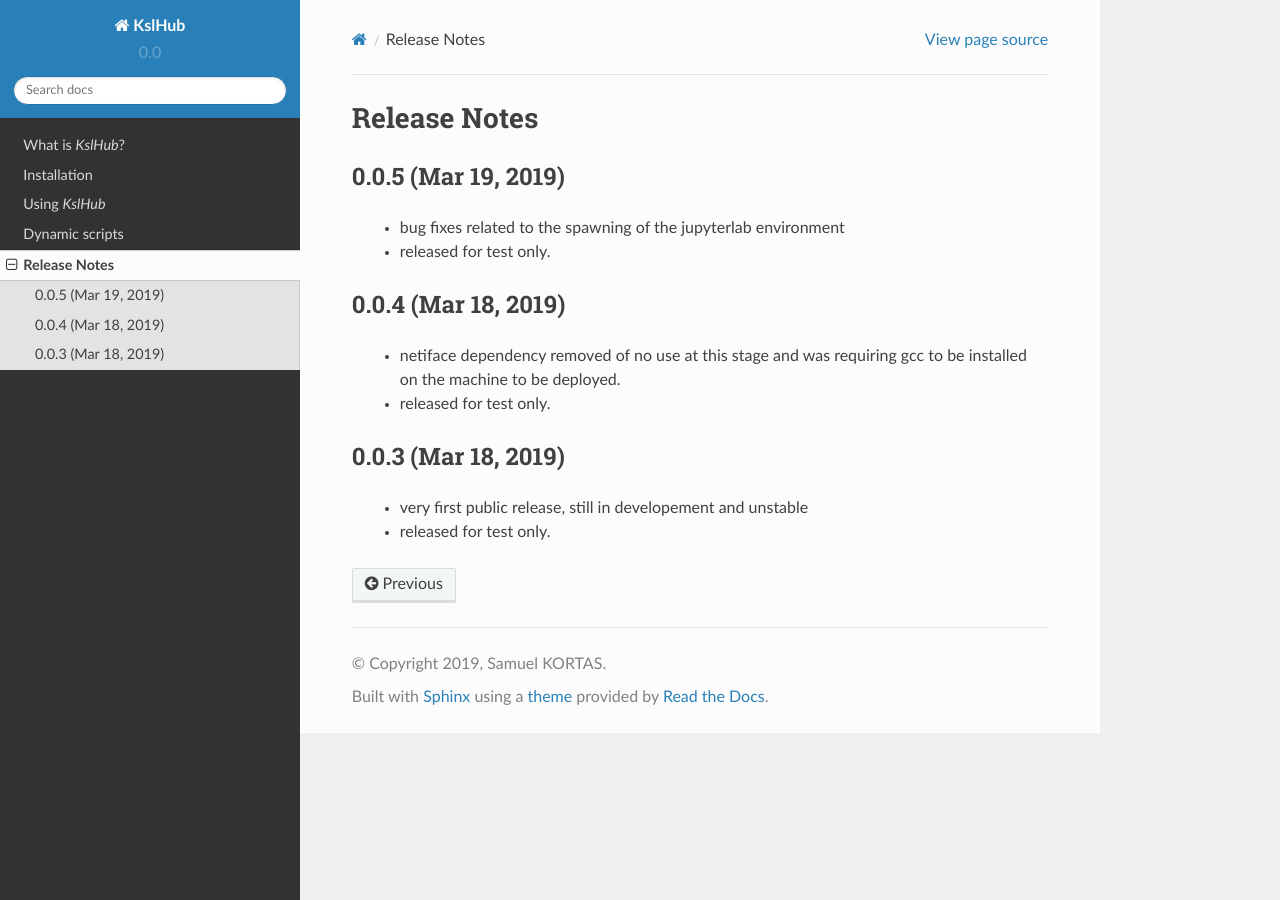
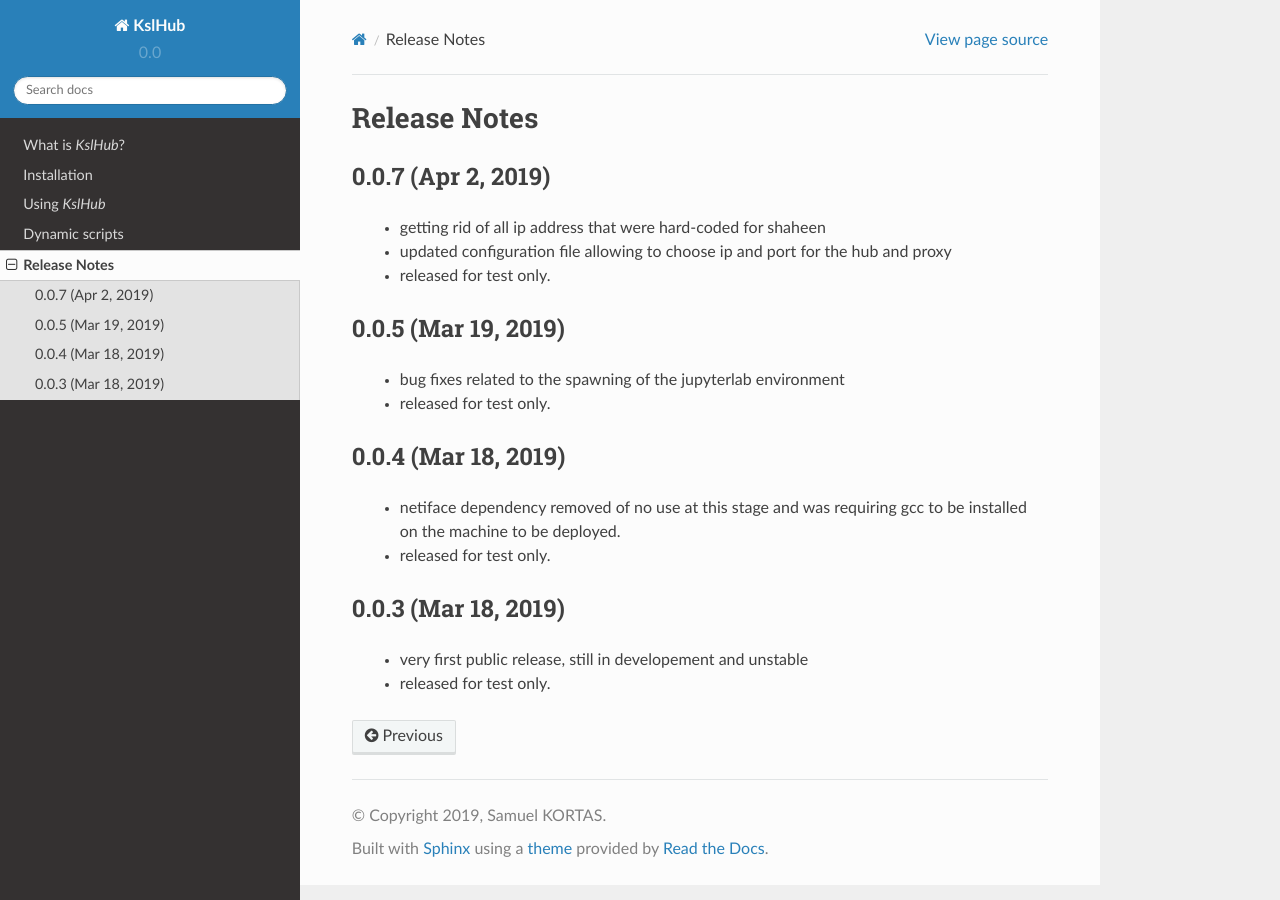
Before and after one commit to samkos/kslhub, a Sphinx documentation site: the page built from docs/release-notes.rst, in a window 1280 px wide. Built offline with Sphinx 7.4.7 and the Read the Docs theme 2.0.0, drawn with Linux system fonts in a browser that asks for light colours.

Commit message:
updating documentation, creating version 0.0.7

```diff
--- a/docs/conf.py
+++ b/docs/conf.py
@@ -56,7 +56,7 @@ author = u'Samuel KORTAS'
 # The short X.Y version.
 version = u'0.0'
 # The full version, including alpha/beta/rc tags.
-release = u'0.0.6'
+release = u'0.0.7'
 
 # The language for content autogenerated by Sphinx. Refer to documentation
 # for a list of supported languages.
--- a/docs/release-notes.rst
+++ b/docs/release-notes.rst
@@ -1,5 +1,13 @@
 Release Notes
 =============
+
+0.0.7 (Apr 2, 2019)
+-------------------
+
+    * getting rid of all ip address that were hard-coded for shaheen
+    * updated configuration file allowing to choose ip and port for the hub and proxy
+    * released for test only.
+
 
 0.0.5 (Mar 19, 2019)
 -------------------
--- a/setup.py
+++ b/setup.py
@@ -79,7 +79,7 @@ setup(
     # For a discussion on single-sourcing the version across setup.py and the
     # project code, see
     # https://packaging.python.org/en/latest/single_source_version.html
-    version="0.0.6",  # Required
+    version="0.0.7",  # Required
 
     # This is a one-line description or tagline of what your project does. This
     # corresponds to the "Summary" metadata field:
```
Also changed, not shown: docs/install.rst (+8 -14 lines), 1 other file.
